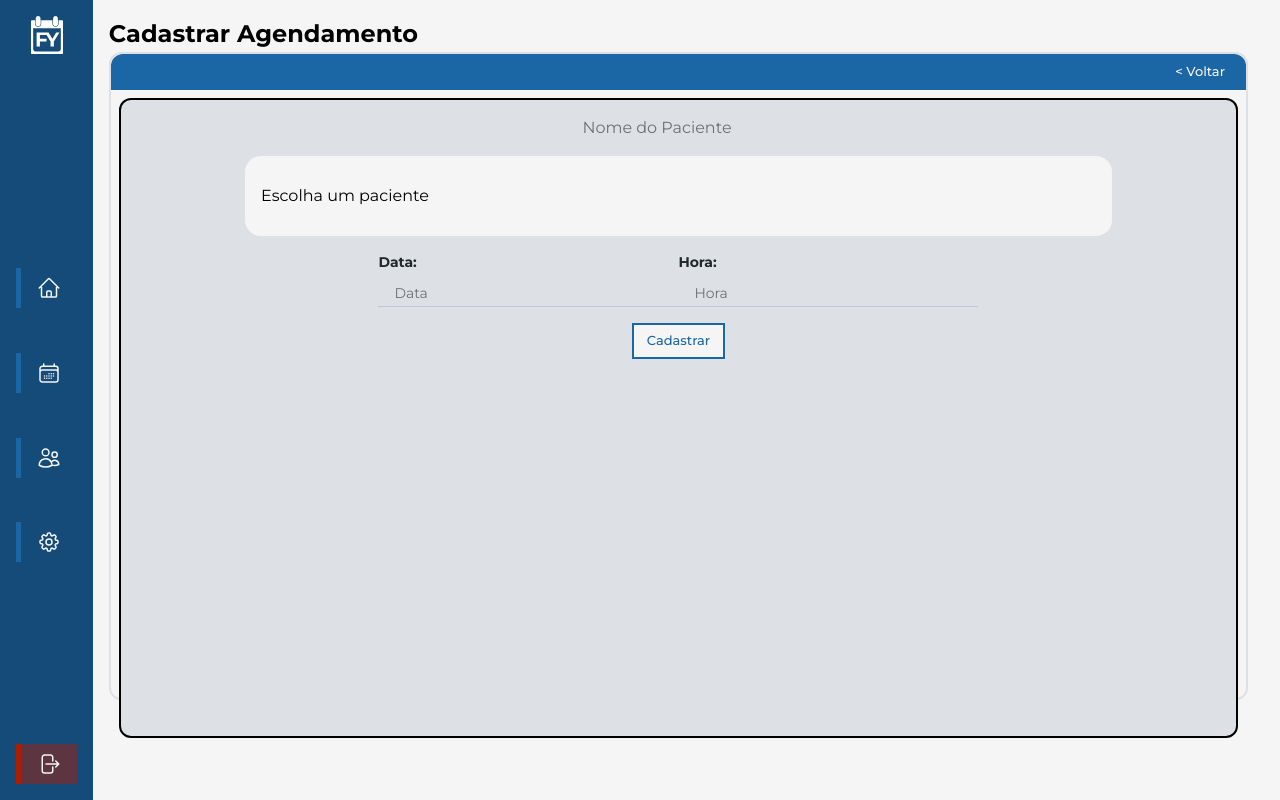
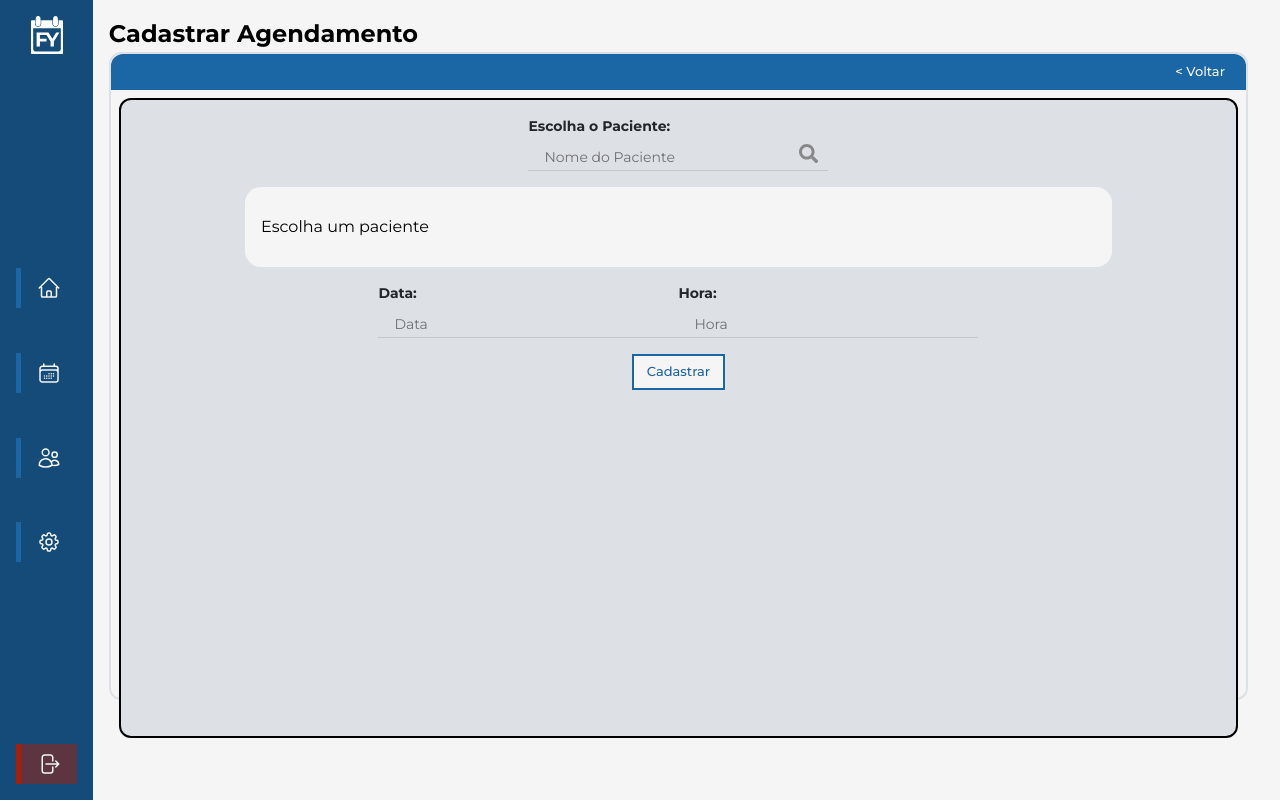
Before and after one commit to KauanPaschoal/web-projeto, a React (Vite) app: page /dashboard/agendamentos/cadastrar in a window 1280 px wide. Built offline with nearby package versions, Linux system fonts and the light colour scheme.

Commit message:
feat: selecionando o paciente e mostrando na tela - Necessário alterar valores para mostrar no input de data

```diff
--- a/package.json
+++ b/package.json
@@ -15,6 +15,7 @@
     "react": "^19.0.0",
     "react-dom": "^19.0.0",
     "react-google-charts": "^5.2.1",
+    "react-icons": "^5.5.0",
     "react-router-dom": "^7.4.0",
     "sweetalert2": "^11.17.2",
     "swiper": "^11.2.5",
--- a/src/pages/dashboard/agendamentos/CadastrarAgendamento/CadastrarAgendamento.css
+++ b/src/pages/dashboard/agendamentos/CadastrarAgendamento/CadastrarAgendamento.css
@@ -39,6 +39,17 @@
     border-radius: 1em;
 }
 
+.paciente-info{
+    display: flex;
+    flex-direction: row;
+    flex-wrap: wrap;
+    gap: 1em;
+    justify-content: space-between;
+    align-items: center;
+    width: 100%;
+    height: 100%;
+}
+
 .styled-datalist{
     width: 100%;
     height: 100%;
@@ -47,3 +58,25 @@
     background-color: var(--WhiteFy);
     border: var(--LightGrayFy) 1px solid;
 }
+
+.suggestions-list {
+    list-style: none;
+    margin: 0;
+    padding: 0;
+    border: 1px solid #ccc;
+    max-height: 150px;
+    overflow-y: auto;
+    background-color: #fff;
+    position: absolute;
+    z-index: 1000;
+    width: 20%;
+}
+
+.suggestion-item {
+    padding: 10px;
+    cursor: pointer;
+}
+
+.suggestion-item:hover {
+    background-color: #f0f0f0;
+}
--- a/src/pages/dashboard/agendamentos/CadastrarAgendamento/CadastrarAgendamento.jsx
+++ b/src/pages/dashboard/agendamentos/CadastrarAgendamento/CadastrarAgendamento.jsx
@@ -3,23 +3,59 @@ import './CadastrarAgendamento.css'
 import MainComponent from '../../components/mainComponent/MainComponent'
 import MenuLateralComponent from '../../components/MenuLateral/MenuLateralComponent'
 import InputField from '../../components/InputField/InputField'
+import { FaSearch } from 'react-icons/fa'
 
 const CadastrarAgendamento = () => {
-
-    // State and function to handle autocomplete
     const [pacientes, setPacientes] = React.useState([]);
     const [query, setQuery] = React.useState('');
+    const [showSuggestions, setShowSuggestions] = React.useState(false);
 
     const handlePacienteSearch = (query) => {
-        setQuery(query);
-        // Simulate fetching data based on the query
-        const allPacientes = ["Paciente 1", "Paciente 2", "Paciente 3", "Paciente 4"];
-        const filteredPacientes = allPacientes.filter(paciente =>
-            paciente.toLowerCase().includes(query.toLowerCase())
+        setQuery(query); // Atualiza o estado com o texto digitado
+        const allPacientes = [
+            { nome: "Paciente 1", diaSemana: 1, horario: "10:00" }, // Segunda-feira
+            { nome: "Paciente 2", diaSemana: 3, horario: "14:00" }, // Quarta-feira
+            { nome: "Paciente 3", diaSemana: 5, horario: "09:00" }, // Sexta-feira
+            { nome: "Paciente 4", diaSemana: 0, horario: "11:00" }, // Domingo
+        ];
 
+        const getDiaDoMes = (diaSemana) => {
+            const hoje = new Date();
+            const mesAtual = hoje.getMonth();
+            const anoAtual = hoje.getFullYear();
+
+            // Primeiro dia do mês
+            const primeiroDiaDoMes = new Date(anoAtual, mesAtual, 1);
+
+            // Calcula o primeiro dia da semana no mês
+            const diferenca = (diaSemana - primeiroDiaDoMes.getDay() + 7) % 7;
+            const primeiroDiaSemanaNoMes = 1 + diferenca;
+
+            return primeiroDiaSemanaNoMes;
+        };
+
+        const allPacientesComDiaMes = allPacientes.map(paciente => ({
+            ...paciente,
+            diaMes: getDiaDoMes(paciente.diaSemana),
+        }));
+
+        const filteredPacientes = allPacientesComDiaMes.filter(paciente =>
+            paciente.nome.toLowerCase().includes(query.toLowerCase())
         );
-        console.log(filteredPacientes);
+
         setPacientes(filteredPacientes);
+        setShowSuggestions(true); // Exibe as sugestões
+    };
+
+    const handleSelectPaciente = (paciente) => {
+        setQuery(paciente);
+        handlePacienteSearch(paciente); // Atualiza o estado com o paciente selecionado
+        setShowSuggestions(false); // Oculta as sugestões
+    };
+
+    const handleBlur = () => {
+        // Oculta as sugestões ao perder o foco, com um pequeno atraso
+        setTimeout(() => setShowSuggestions(false), 200);
     };
 
     return (
@@ -34,49 +70,76 @@ const CadastrarAgendamento = () => {
                 }>
                 <form className='form-cadastrar-agendamento'>
                     <div>
-                        <input
-                            type={"text"}
+                        <InputField
+                            type="text"
                             id="paciente"
                             name="paciente"
-                            placeholder={"Nome do Paciente"}
+                            placeholder="Nome do Paciente"
+                            labelTitle="Escolha o Paciente"
                             onChange={(e) => handlePacienteSearch(e.target.value)}
-                            list="pacientes"
+                            value={query} // Vincula o valor do campo ao estado query
+                            onBlur={handleBlur}
                             required
                             className="styled-input"
+                            icon={<FaSearch />}
                         />
-                        <datalist id="pacientes">
-                            {pacientes.map((paciente, index) => (
-                                <option key={index} value={paciente} />
-                            ))}
-                        </datalist>
+                        {showSuggestions && pacientes.length > 0 && (
+                            <ul className="suggestions-list">
+                                {pacientes.map((paciente, index) => (
+                                    <li
+                                        key={index}
+                                        onMouseDown={() => handleSelectPaciente(paciente.nome)} // Atualiza o estado ao clicar
+                                        className="suggestion-item"
+                                    >
+                                        {paciente.nome}
+                                    </li>
+                                ))}
+                            </ul>
+                        )}
                     </div>
 
                     <div className='div-escolher-paciente'>
-                        {/* Exibe a mensagem se o campo de entrada estiver vazio */}
-                        {query === '' || pacientes.length === 0 ? (
+                        {query === '' || pacientes.length !== 1 ? (
                             <p className="mensagem-escolha-paciente">Escolha um paciente</p>
                         ) : null}
-                        {pacientes.length === 1 && (
+                        {query !== '' && pacientes.length === 1 && pacientes[0].nome === query && (
                             <div className="paciente-info">
-                                <p><strong>Paciente Selecionado:</strong> {pacientes[0]}</p>
-                                {/* Add more patient details here if available */}
+                                <p><strong>Paciente Selecionado:</strong> {pacientes[0].nome}</p>
+                                <p><strong>Dia da Semana:</strong> {pacientes[0].diaSemana}</p>
+                                <p><strong>Horário:</strong> {pacientes[0].horario}</p>
+                                <p><strong>Dia do Mês:</strong> {pacientes[0].diaMes}</p>
                             </div>
                         )}
                     </div>
 
                     <div className='flex'>
-                        <InputField type={"text"} id="data" name="data" labelTitle={"Data"} placeholder={"Data"} required />
-                        <InputField type={"text"} id="hora" name="hora" labelTitle={"Hora"} placeholder={"Hora"} required />
+                        <InputField
+                            type="text"
+                            id="data"
+                            name="data"
+                            labelTitle="Data"
+                            placeholder="Data"
+                            required
+                            value={query !== '' && pacientes.length === 1 && pacientes[0].nome === query ? pacientes[0].diaMes : ''}
+                            readOnly
+                        />
+                        <InputField
+                            type="text"
+                            id="hora"
+                            name="hora"
+                            labelTitle="Hora"
+                            placeholder="Hora"
+                            required
+                            value={query !== '' && pacientes.length === 1 && pacientes[0].nome === query ? pacientes[0].horario : ''}
+                            readOnly
+                        />
                     </div>
-
 
                     <button type="submit" className='btn_secundario'>Cadastrar</button>
                 </form>
-            </MainComponent >
+            </MainComponent>
         </>
-    )
-
-
-}
+    );
+};
 
 export default CadastrarAgendamento
--- a/src/pages/dashboard/components/InputField/InputField.jsx
+++ b/src/pages/dashboard/components/InputField/InputField.jsx
@@ -2,14 +2,27 @@ import React from 'react'
 import './inputField.css'
 
 
-const InputField = ({labelTitle, type, placeholder}) => {
+const InputField = ({labelTitle, type = 'text', placeholder, id, name, onChange, onBlur, list, required, className, value, icon}) => {
 
     return (
         <div className='inputContainer'>
             <label>{labelTitle}:</label>
-            <input type={type ? type : 'text'} placeholder={placeholder} className='inputField'/>
+            <div className="input-with-icon">
+                {icon && <span className="input-icon">{icon}</span>}
+                <input
+                    type={type}
+                    id={id}
+                    name={name}
+                    placeholder={placeholder}
+                    onChange={onChange}
+                    onBlur={onBlur}
+                    list={list}
+                    required={required}
+                    className={`inputField ${className}`}
+                    value={value}
+                />
+            </div>
         </div>
-
     )
 }
 
--- a/src/pages/dashboard/components/InputField/inputField.css
+++ b/src/pages/dashboard/components/InputField/inputField.css
@@ -8,15 +8,16 @@
     display: flex;
     flex-direction: column;
     width: fit-content;
+}
 
-    label {
+.inputContainer label {
     width: fit-content;
     font-size: 14px;
     font-weight: bold;
     color: #21272A;
 }
 
-    .inputField {
+.inputContainer .inputField {
     width: 300px;
     border-bottom: 1px solid #C1C7CD;
     font-size: 14px;
@@ -27,7 +28,24 @@
     outline: none;
 }
 
-    .inputField:focus {
+.inputContainer .inputField:focus {
     border-bottom-color: var(--blue-detail);
 }
+
+.inputContainer .input-with-icon {
+    position: relative;
+    display: flex;
+    align-items: center;
 }
+
+.inputContainer .input-with-icon .inputField {
+    padding-right: 2.5em; /* Espaço para o ícone */
+}
+
+.inputContainer .input-with-icon .input-icon {
+    position: absolute;
+    right: 10px;
+    font-size: 1.2em;
+    color: #888;
+    pointer-events: none; /* O ícone não interfere na interação com o input */
+}
```
Also changed, not shown: 1 other file (tests, documents, lock files or other folders). Lines whose indentation alone changed are shown as unchanged.
